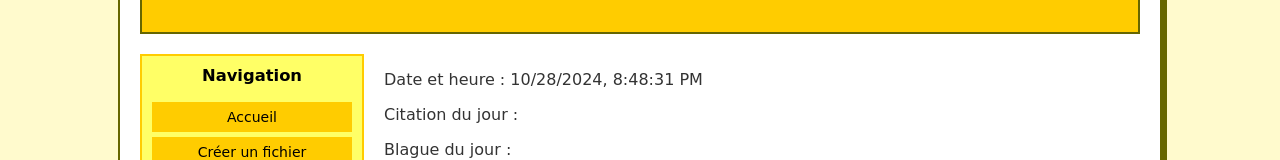
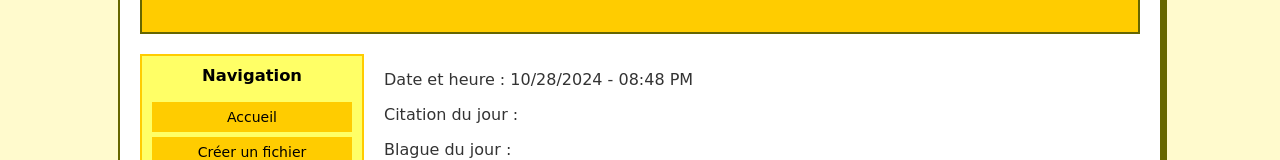
Before and after one commit to Jeck0v/Projet-Reactjs, a React (Vite) app: page / in a window 1280 px wide. Shown: the part 152-312 px from the top of the page. Built offline with nearby package versions, Linux system fonts and the light colour scheme; no server answers.

Commit message:
Ajout components DateTime et modif affichage markdown titre

```diff
--- /dev/null
+++ b/src/components/PageOne/DateTime.jsx
@@ -0,0 +1,25 @@
+import React, { useState, useEffect } from 'react';
+// source utiliser et améliorer pour convenir: stack overflow : https://stackoverflow.com/questions/50568107/how-to-display-date-in-react-js-using-state
+function DateTimeDisplay() {
+  const [dateTime, setDateTime] = useState(new Date());
+
+  useEffect(() => {
+    const timer = setInterval(() => {
+      setDateTime(new Date());
+    }, 60000); // chaque minutes on réaffiche
+
+    return () => clearInterval(timer);
+  }, []);
+
+  const formattedDate = dateTime.toLocaleDateString();
+  const formattedTime = dateTime.toLocaleTimeString([], { hour: '2-digit', minute: '2-digit' });
+
+return (
+    <div style={{ display: 'inline' }}>
+      {/* Ce qui s'affiche dans PageOne bon format ect...*/}
+      <span>{formattedDate} - {formattedTime}</span>
+    </div>
+  );
+}
+
+export default DateTimeDisplay;
--- a/src/components/PageOne/PageOne.jsx
+++ b/src/components/PageOne/PageOne.jsx
@@ -1,6 +1,7 @@
 import React, { useEffect, useState } from 'react';
 import { Link } from 'react-router-dom';
 import FileDisplay from "../Markdown/FileDisplay.jsx";
+import DateTimeDisplay from "../PageOne/DateTime.jsx";
 
 function PageOne() {
   const [citation, setCitation] = useState('');
@@ -18,8 +19,8 @@ function PageOne() {
 
   return (
       <div>
-          {/* Date du jour de stack overflow : https://stackoverflow.com/questions/50568107/how-to-display-date-in-react-js-using-state */}
-          <p>Date et heure : {new Date().toLocaleString()} </p>
+          {/* Date et heure voir dans DateTime.jsx */}
+          <p>Date et heure : <DateTimeDisplay/> </p>
           <p>Citation du jour : {citation}</p>
           <p>Blague du jour : {blague}</p>
           <p>Recette du jour : </p>
```
Also changed, not shown: src/components/Markdown/MarkdownToolbar.jsx (+2 -2 lines).
